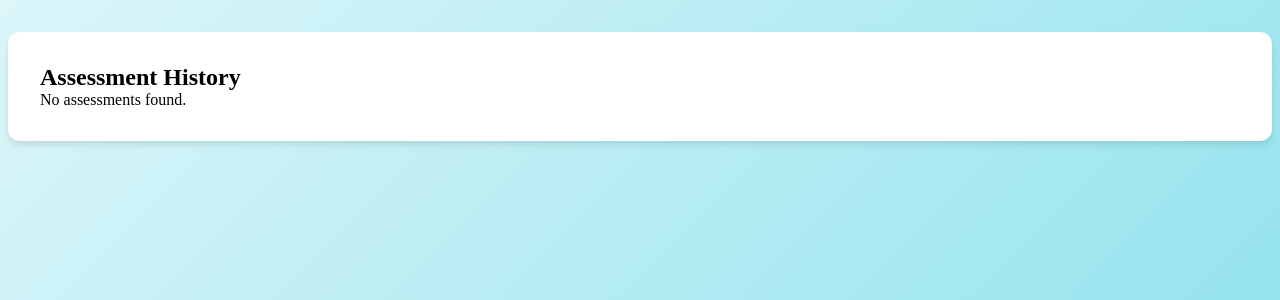
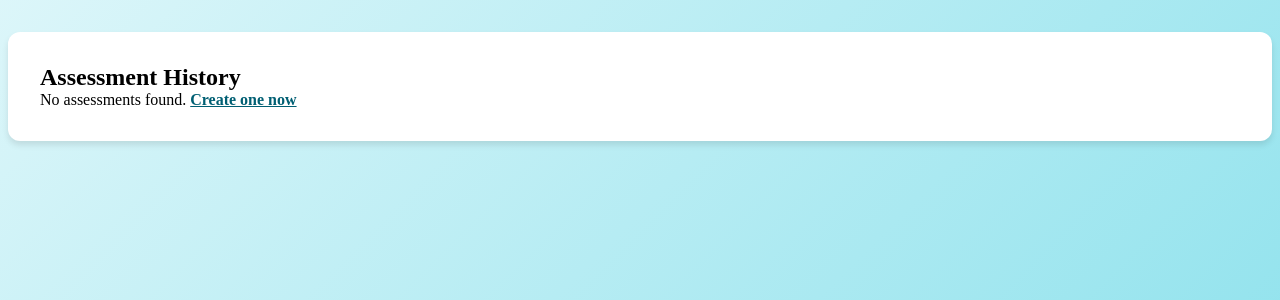
Before and after one commit to josephricgarcia/Stress_Level_Prediction, a PHP site: page /History.php in a window 1280 px wide, with the pointer over the restyled element. Shown: the part 90-390 px from the top of the page. Run offline with PHP 8.4, Linux system fonts and the light colour scheme; the visitor is signed in with stand-in values (Sample User, id 1); data that the repository does not hold is empty.

Commit message:
initial commit

```diff
--- a/css/styles.css
+++ b/css/styles.css
@@ -696,6 +696,11 @@
     box-shadow: 0 4px 6px rgba(0, 0, 0, 0.1);
 }
 
+.history-content a:hover{
+    color: #005f73;
+    font-weight: bold;
+}
+
 .history-table {
     width: 100%;
     border-collapse: collapse;
```
